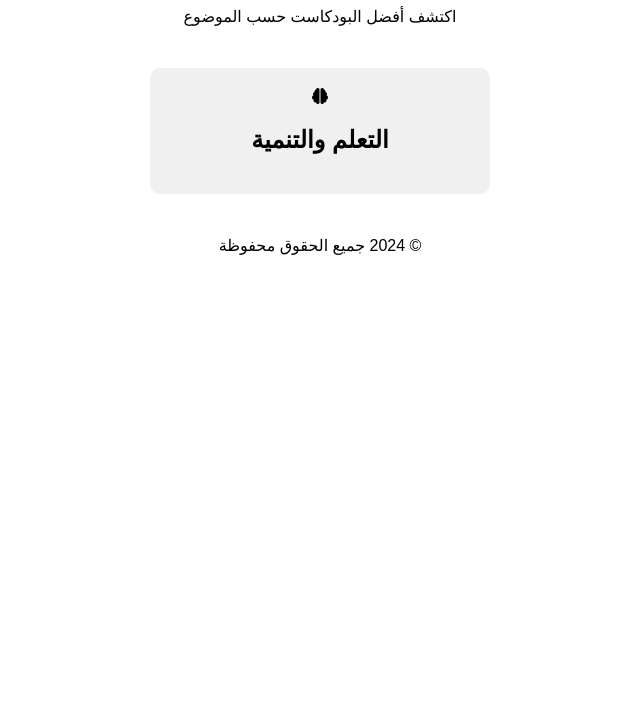
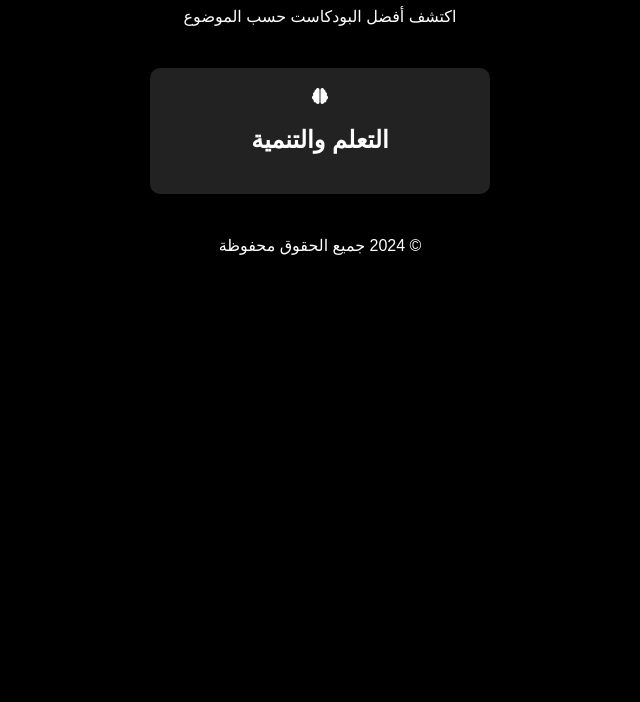
Before and after one commit to khaled-taha/developMe, a plain HTML site: page index.html in a window 1280 px wide. Shown: the part 98-800 px from the top of the page, without its empty margins (320-960 px from the left). Drawn offline with Linux system fonts and the light colour scheme.

Commit message:
Make the background Dark

```diff
--- a/styles.css
+++ b/styles.css
@@ -1,6 +1,8 @@
 /* Basic Styles */
 body {
     font-family: Arial, sans-serif;
+    background-color: #000;
+    color: #fff; /* Change text color to white for better contrast */
 }
 
 header, footer {
@@ -15,7 +17,8 @@ header, footer {
 }
 
 .category-box, .sub-category-box, .video-box {
-    background-color: #f0f0f0;
+    background-color: #222; /* Dark gray for boxes to distinguish from the black background */
+    color: #fff;
     border-radius: 10px;
     width: 100%;
     max-width: 300px;
```
